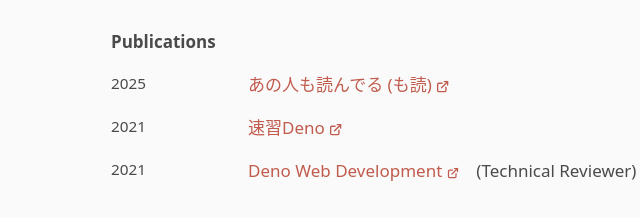
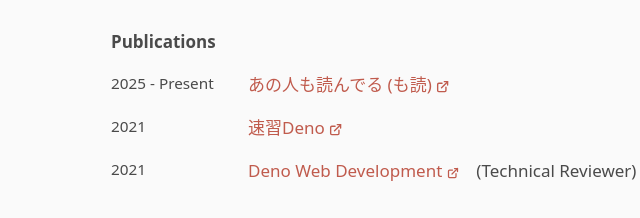
Before and after one commit to magurotuna/maguro.dev, an Astro site: page /about in a window 1280 px wide. Shown: the part 578-796 px from the top of the page, 148-788 px from the left. Built offline with nearby package versions, Linux system fonts and the light colour scheme; Astro itself is replaced by a stand-in of ours.

Commit message:
update modoku publication period

```diff
--- a/src/pages/about.astro
+++ b/src/pages/about.astro
@@ -55,7 +55,7 @@
       <h2>Publications</h2>
       <ul>
         <li>
-          <span class="period">2025</span>
+          <span class="period">2025 - Present</span>
           <a
             href="https://findy-code.io/media/series/modoku"
             target="_blank"
```
